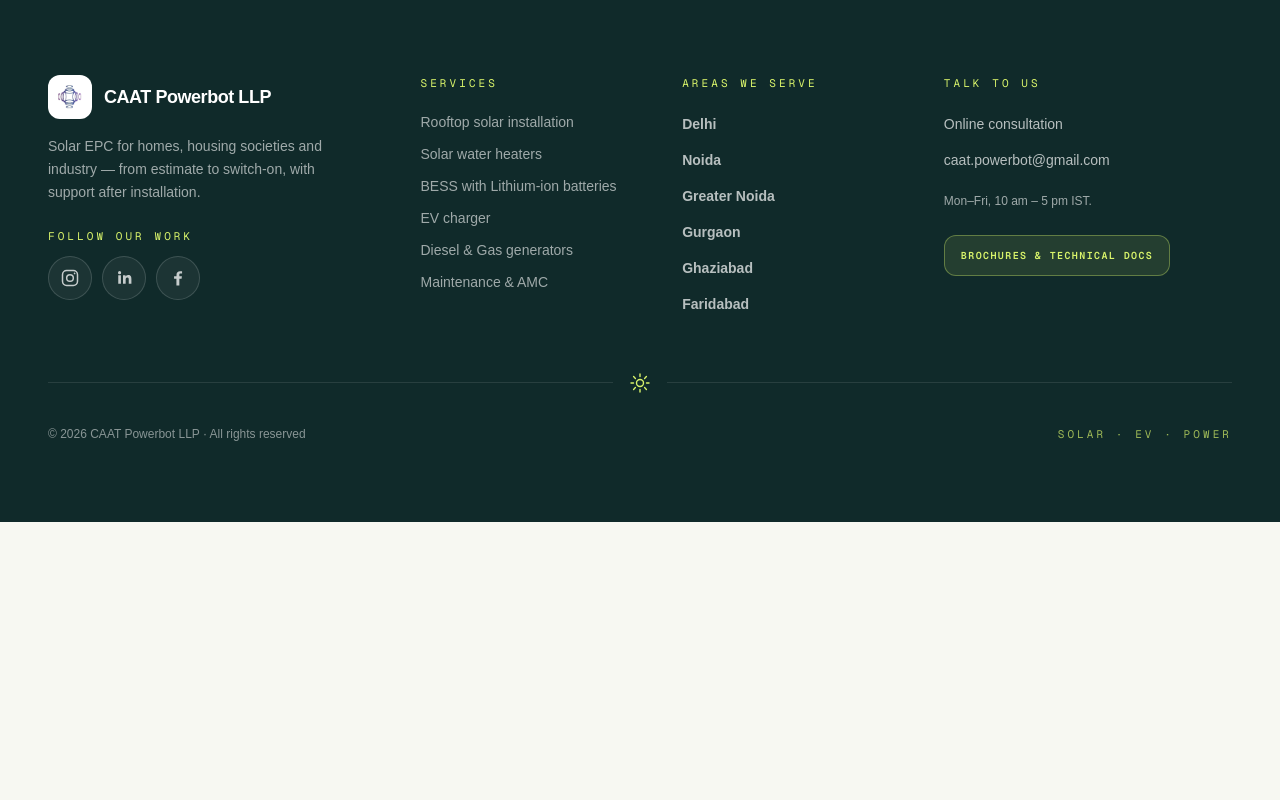
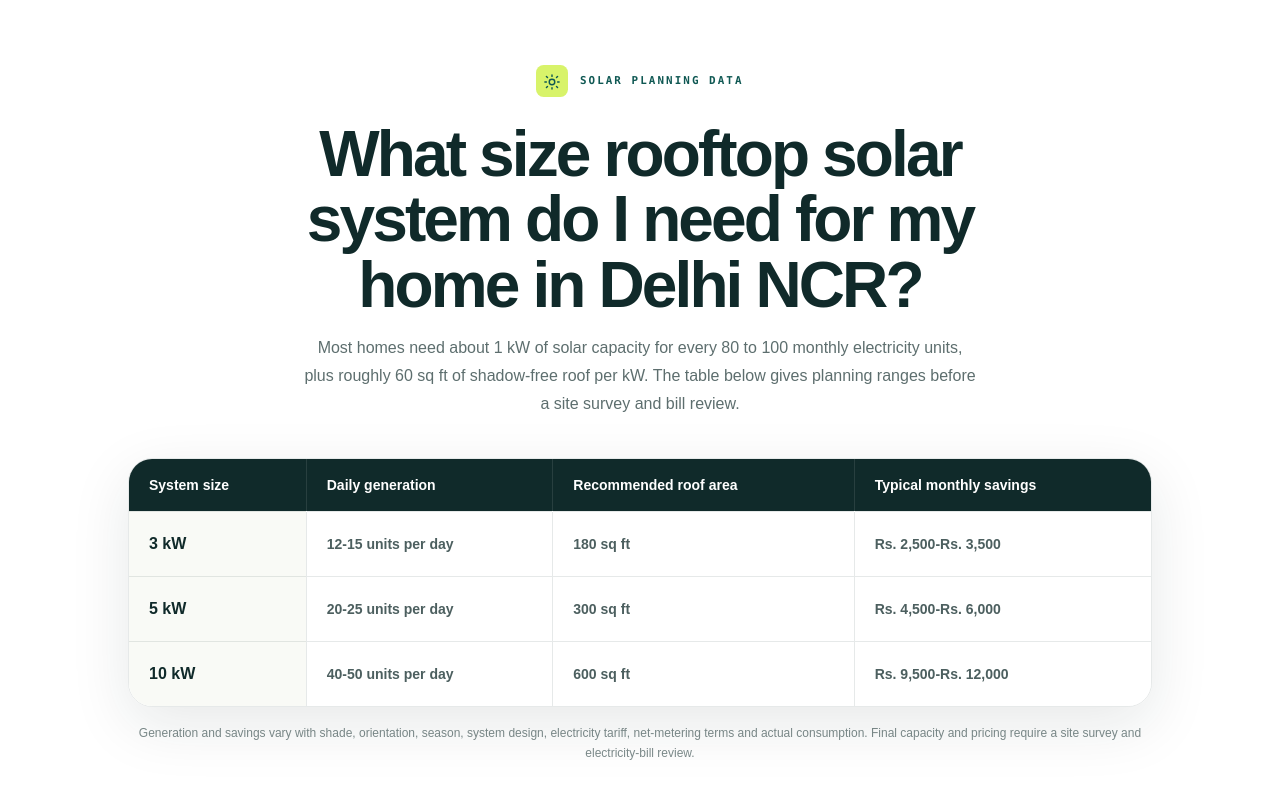
Before and after one commit to AmanG-04/caatweb, a Next.js app: page /solutions/solar in a window 1280 px wide. Shown: the part 2400-3200 px from the top of the page. Before the commit the page ends 2922 px from the top, so only its background shows below. Built offline with nearby package versions, Linux system fonts and the light colour scheme; a web font is replaced by a local one.

Commit message:
feat: enhance SEO implementation with structured data and FAQ schema; add solar sizing guide component

```diff
--- a/app/layout.tsx
+++ b/app/layout.tsx
@@ -2,6 +2,7 @@ import type { Metadata } from "next";
 import { GeistMono } from "geist/font/mono";
 import "./globals.css";
 import { PageReveal } from "@/components/page-reveal";
+import { jsonLd, organizationSchema } from "@/lib/seo";
 export const metadata: Metadata = {
   metadataBase: new URL("https://caatpowerbot.com"),
   title: "CAAT PowerBot LLP | Rooftop Solar in Delhi NCR",
@@ -10,4 +11,13 @@ export const metadata: Metadata = {
   icons: { icon: "/icon.png" },
   openGraph: { title: "Access to green energy made simple | CAAT PowerBot LLP", description: "Rooftop solar systems for homes and businesses in Delhi NCR.", type: "website" },
 };
-export default function RootLayout({ children }: Readonly<{ children: React.ReactNode }>) { return <html lang="en" className={GeistMono.variable} data-scroll-behavior="smooth"><body><PageReveal>{children}</PageReveal></body></html>; }
+export default function RootLayout({ children }: Readonly<{ children: React.ReactNode }>) {
+  return (
+    <html lang="en" className={GeistMono.variable} data-scroll-behavior="smooth">
+      <body>
+        <script type="application/ld+json" dangerouslySetInnerHTML={{ __html: jsonLd(organizationSchema) }} />
+        <PageReveal>{children}</PageReveal>
+      </body>
+    </html>
+  );
+}
--- a/app/page.tsx
+++ b/app/page.tsx
@@ -1,15 +1,5 @@
 import { Landing } from "@/components/landing";
-import { faqSchemaItems } from "@/lib/faq-schema";
-
-const faqSchema = {
-  "@context": "https://schema.org",
-  "@type": "FAQPage",
-  mainEntity: faqSchemaItems.map(([name, text]) => ({
-    "@type": "Question",
-    name,
-    acceptedAnswer: { "@type": "Answer", text },
-  })),
-};
+import { faqPageSchema, jsonLd } from "@/lib/seo";
 
 export default function Page() {
   return (
@@ -17,7 +7,7 @@ export default function Page() {
       <script
         type="application/ld+json"
         dangerouslySetInnerHTML={{
-          __html: JSON.stringify(faqSchema).replace(/</g, "\\u003c"),
+          __html: jsonLd(faqPageSchema),
         }}
       />
       <Landing />
--- a/app/robots.ts
+++ b/app/robots.ts
@@ -2,5 +2,14 @@ import type { MetadataRoute } from "next";
 
 export default function robots(): MetadataRoute.Robots {
   const siteUrl = process.env.NEXT_PUBLIC_SITE_URL ?? "https://caatpowerbot.com";
-  return { rules: { userAgent: "*", allow: "/", disallow: ["/admin", "/api/"] }, sitemap: `${siteUrl}/sitemap.xml` };
+  return {
+    rules: [
+      { userAgent: "Googlebot", allow: "/", disallow: ["/admin", "/api/"] },
+      { userAgent: "GPTBot", allow: "/", disallow: ["/admin", "/api/"] },
+      { userAgent: "PerplexityBot", allow: "/", disallow: ["/admin", "/api/"] },
+      { userAgent: "ClaudeBot", allow: "/", disallow: ["/admin", "/api/"] },
+      { userAgent: "*", allow: "/", disallow: ["/admin", "/api/"] },
+    ],
+    sitemap: `${siteUrl}/sitemap.xml`,
+  };
 }
--- a/app/solutions/[slug]/page.tsx
+++ b/app/solutions/[slug]/page.tsx
@@ -2,6 +2,8 @@ import type { Metadata } from "next";
 import { notFound } from "next/navigation";
 import { PublicPage } from "@/components/public-page";
 import { SolutionsShowcase, type SolutionId } from "@/components/solutions-showcase";
+import { SolarSizingGuide } from "@/components/solar-sizing-guide";
+import { jsonLd } from "@/lib/seo";
 
 type PageProps = {
   params: Promise<{ slug: string }>;
@@ -52,7 +54,23 @@ export default async function SolutionPage({ params }: PageProps) {
 
   return (
     <PublicPage gridLines={false}>
+      <script
+        type="application/ld+json"
+        dangerouslySetInnerHTML={{
+          __html: jsonLd({
+            "@context": "https://schema.org",
+            "@type": "Product",
+            name: `${solution.title} by CAAT PowerBot`,
+            description: solution.description,
+            brand: { "@type": "Brand", name: "CAAT PowerBot" },
+            category: "Energy equipment and installation service",
+            areaServed: ["Delhi", "Gurgaon", "Noida", "Greater Noida", "Ghaziabad", "Faridabad"],
+            url: `https://caatpowerbot.com/solutions/${solution.id}`,
+          }),
+        }}
+      />
       <SolutionsShowcase initialSolutionId={solution.id as SolutionId} initiallyExpanded />
+      {solution.id === "solar" ? <SolarSizingGuide /> : null}
     </PublicPage>
   );
 }
--- a/components/faq.tsx
+++ b/components/faq.tsx
@@ -1,33 +1,9 @@
 "use client";
 
 import { useState } from "react";
+import { faqItems } from "@/lib/seo";
 
-export const faqs = [
-  {
-    q: "How much subsidy do I actually get?",
-    a: "The applicable amount depends on the current programme rules, your system capacity and approval. See our solar subsidy guidance page for the current residential rates and full process; we prepare and file the application as part of every residential project.",
-  },
-  {
-    q: "How much roof space do I need?",
-    a: "Plan on roughly 60 sq ft of shadow-free roof per kW. A typical 3 kW home system needs about 180 sq ft — a modest terrace. Water tanks, parapet walls and neighbouring buildings all cast shadows that matter, which is why we do a shadow analysis before quoting rather than guessing from a satellite photo.",
-  },
-  {
-    q: "What happens during monsoon and at night?",
-    a: "At night the grid supplies you as usual. In monsoon, panels still generate 40–60% of their sunny-day output from diffused light. The key is net metering: surplus units you export on sunny days are credited to your account and offset the units you draw later, so your bill is settled on the net figure across the billing cycle.",
-  },
-  {
-    q: "How much maintenance does a system need?",
-    a: "Very little, but not zero. Panels need cleaning every 2–4 weeks in dusty months — dust alone can cost 10–15% of generation. The inverter should get an annual health check, and wiring and earthing an annual inspection. Our AMC covers all of this on a fixed schedule, with generation reports so you can see the system is performing.",
-  },
-  {
-    q: "What is the payback period?",
-    a: "For a typical residential system after subsidy, 3–4 years is realistic at current Delhi NCR tariffs; commercial systems paying higher tariffs often see 3 years or less. The panels are warrantied for 30 years of performance, so everything after payback is effectively free electricity. We give you the payback calculation for your actual bill before you commit.",
-  },
-  {
-    q: "Will my panels work during a power cut?",
-    a: "A standard grid-tied system shuts off during an outage — a safety feature called anti-islanding that protects linemen working on the grid. If backup matters to you, we design hybrid systems with a battery, or integrate solar with your existing inverter or generator, so critical loads keep running while the grid is down.",
-  },
-];
+export const faqs = faqItems.map(({ question, answer }) => ({ q: question, a: answer }));
 
 export default function FAQ() {
   const [open, setOpen] = useState<number | null>(0);
--- /dev/null
+++ b/components/solar-sizing-guide.tsx
@@ -0,0 +1,48 @@
+const sizingRows = [
+  { size: "3 kW", generation: "12-15 units", roof: "180 sq ft", savings: "Rs. 2,500-Rs. 3,500" },
+  { size: "5 kW", generation: "20-25 units", roof: "300 sq ft", savings: "Rs. 4,500-Rs. 6,000" },
+  { size: "10 kW", generation: "40-50 units", roof: "600 sq ft", savings: "Rs. 9,500-Rs. 12,000" },
+] as const;
+
+export function SolarSizingGuide() {
+  return (
+    <section className="bg-white py-14 sm:py-18" aria-labelledby="solar-sizing-title">
+      <div className="container-wide">
+        <div className="mx-auto max-w-3xl text-center">
+          <p className="section-kicker">Solar planning data</p>
+          <h2 id="solar-sizing-title" className="section-title mx-auto">
+            What size rooftop solar system do I need for my home in Delhi NCR?
+          </h2>
+          <p className="section-copy mx-auto">
+            Most homes need about 1 kW of solar capacity for every 80 to 100 monthly electricity units, plus roughly 60 sq ft of shadow-free roof per kW. The table below gives planning ranges before a site survey and bill review.
+          </p>
+        </div>
+        <div className="mx-auto mt-10 max-w-5xl overflow-x-auto rounded-3xl border border-ink/10 shadow-soft">
+          <table className="w-full min-w-[44rem] border-collapse text-left">
+            <thead className="bg-night text-white">
+              <tr>
+                <th scope="col" className="px-5 py-4 text-sm font-black">System size</th>
+                <th scope="col" className="border-l border-white/10 px-5 py-4 text-sm font-black">Daily generation</th>
+                <th scope="col" className="border-l border-white/10 px-5 py-4 text-sm font-black">Recommended roof area</th>
+                <th scope="col" className="border-l border-white/10 px-5 py-4 text-sm font-black">Typical monthly savings</th>
+              </tr>
+            </thead>
+            <tbody className="bg-white">
+              {sizingRows.map((row) => (
+                <tr key={row.size} className="border-t border-ink/10">
+                  <th scope="row" className="bg-cream/70 px-5 py-5 text-base font-black text-ink">{row.size}</th>
+                  <td className="border-l border-ink/10 px-5 py-5 text-sm font-semibold text-ink/75">{row.generation} per day</td>
+                  <td className="border-l border-ink/10 px-5 py-5 text-sm font-semibold text-ink/75">{row.roof}</td>
+                  <td className="border-l border-ink/10 px-5 py-5 text-sm font-semibold text-ink/75">{row.savings}</td>
+                </tr>
+              ))}
+            </tbody>
+          </table>
+        </div>
+        <p className="mx-auto mt-4 max-w-5xl text-center text-xs leading-5 text-ink/55">
+          Generation and savings vary with shade, orientation, season, system design, electricity tariff, net-metering terms and actual consumption. Final capacity and pricing require a site survey and electricity-bill review.
+        </p>
+      </div>
+    </section>
+  );
+}
--- a/custom-worker.ts
+++ b/custom-worker.ts
@@ -1,5 +1,6 @@
 // @ts-ignore - Generated at build time by opennextjs-cloudflare
 import { default as nextHandler } from "./.open-next/worker.js";
+import type { D1Database, R2Bucket, ScheduledController, ExecutionContext } from "@cloudflare/workers-types";
 
 interface Env {
   DB: D1Database;
@@ -11,6 +12,14 @@ interface Env {
   RESEND_API_KEY: string;
   ADMIN_EMAIL: string;
 }
+
+type LeadDigestItem = {
+  id: string;
+  name: string;
+  phone: string;
+  email: string;
+  created_at: string;
+};
 
 export default {
   // Pass all standard website requests to OpenNext
@@ -27,7 +36,7 @@ export default {
         "SELECT id, name, phone, email, created_at FROM leads WHERE created_at >= ? ORDER BY created_at DESC"
       )
         .bind(yesterday)
-        .all();
+        .all<LeadDigestItem>();
 
       console.log(`Total new leads since yesterday: ${newLeads.results.length}`);
 
@@ -39,7 +48,7 @@ export default {
   },
 };
 
-async function sendLeadDigestEmail(env: Env, leads: Array<{id: string; name: string; phone: string; email: string; created_at: string}>) {
+async function sendLeadDigestEmail(env: Env, leads: LeadDigestItem[]) {
   const timestamp = new Date().toLocaleString("en-IN", {
     timeZone: "Asia/Kolkata",
     dateStyle: "medium",
@@ -67,7 +76,7 @@ async function sendLeadDigestEmail(env: Env, leads: Array<{id: string; name: str
   // Send via Resend API to multiple recipients
   const recipients = ["tushar0408@gmail.com", "10amangupta04@gmail.com"];
 
-  const apiResponse = await fetch("https://api.resend.comemails", {
+  const apiResponse = await fetch("https://api.resend.com/emails", {
     method: "POST",
     headers: {
       "Content-Type": "application/json",
--- /dev/null
+++ b/lib/seo.ts
@@ -0,0 +1,72 @@
+import { site } from "@/lib/site";
+
+const siteUrl = "https://caatpowerbot.com";
+
+export const faqItems = [
+  {
+    question: "How much subsidy do I actually get?",
+    answer: "The applicable amount depends on the current programme rules, your system capacity and approval. CAAT PowerBot prepares and files the application as part of every residential project.",
+  },
+  {
+    question: "How much roof space do I need?",
+    answer: "Plan on roughly 60 sq ft of shadow-free roof per kW. A typical 3 kW home system needs about 180 sq ft, subject to a site shadow analysis.",
+  },
+  {
+    question: "What happens during monsoon and at night?",
+    answer: "At night the grid supplies you as usual. In monsoon, panels still generate 40 to 60 percent of their sunny-day output from diffused light. Net-metering credits exported units against units drawn later in the billing cycle.",
+  },
+  {
+    question: "How much maintenance does a system need?",
+    answer: "Panels need cleaning every 2 to 4 weeks in dusty months, and the inverter, wiring and earthing need an annual health check. Dust can reduce generation by 10 to 15 percent.",
+  },
+  {
+    question: "What is the payback period?",
+    answer: "For a typical residential system after subsidy, 3 to 4 years is realistic at current Delhi NCR tariffs. Commercial systems paying higher tariffs can often see 3 years or less.",
+  },
+  {
+    question: "Will my panels work during a power cut?",
+    answer: "A standard grid-tied system shuts off during an outage as an anti-islanding safety measure. Hybrid systems with a battery can keep selected critical loads running.",
+  },
+] as const;
+
+export const organizationSchema = {
+  "@context": "https://schema.org",
+  "@type": ["LocalBusiness", "ElectricalContractor"],
+  name: site.name,
+  url: siteUrl,
+  logo: `${siteUrl}/icon.png`,
+  image: `${siteUrl}/icon.png`,
+  email: site.email,
+  telephone: site.phoneDisplay,
+  areaServed: ["Delhi", "Gurgaon", "Noida", "Greater Noida", "Ghaziabad", "Faridabad"],
+  sameAs: [
+    "https://www.instagram.com/caat.powerbot/",
+    "https://www.linkedin.com/company/caat-powerbot-llp/",
+    "https://www.facebook.com/people/CAAT-PowerBot-LLP/100093259755204/",
+  ],
+  knowsAbout: [
+    "Rooftop solar installation",
+    "Solar water heating",
+    "Battery energy storage systems",
+    "EV charging infrastructure",
+    "Generator installation",
+    "Electrical contracting",
+  ],
+};
+
+export const faqPageSchema = {
+  "@context": "https://schema.org",
+  "@type": "FAQPage",
+  mainEntity: faqItems.map((item) => ({
+    "@type": "Question",
+    name: item.question,
+    acceptedAnswer: {
+      "@type": "Answer",
+      text: item.answer,
+    },
+  })),
+};
+
+export function jsonLd(value: unknown) {
+  return JSON.stringify(value).replace(/</g, "\\u003c");
+}
--- a/package.json
+++ b/package.json
@@ -40,6 +40,7 @@
     "zod": "^4.4.3"
   },
   "devDependencies": {
+    "@cloudflare/workers-types": "^5.20260904.1",
     "@opennextjs/cloudflare": "^1.20.6",
     "@tailwindcss/postcss": "^4.3.3",
     "@types/node": "^26.1.1",
```
Also changed, not shown: 1 other file (tests, documents, lock files or other folders).
